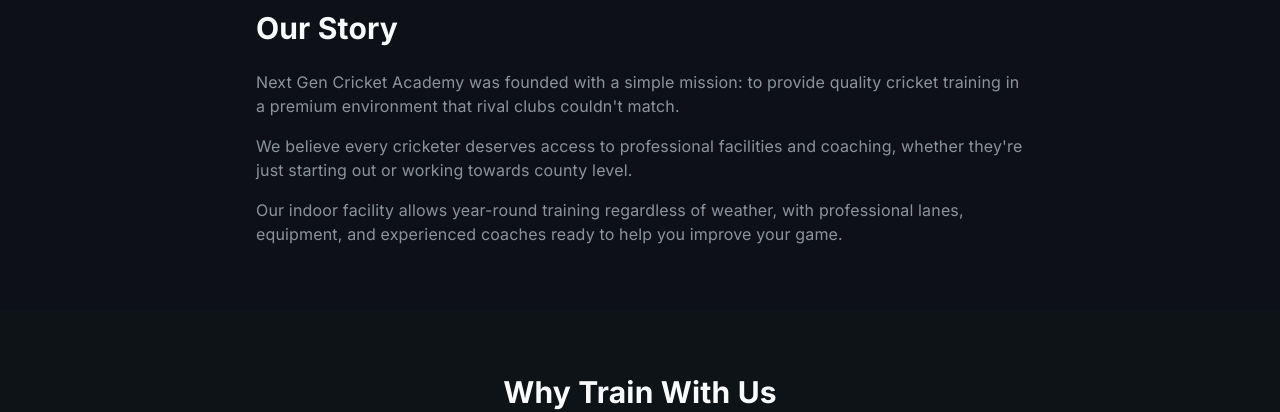
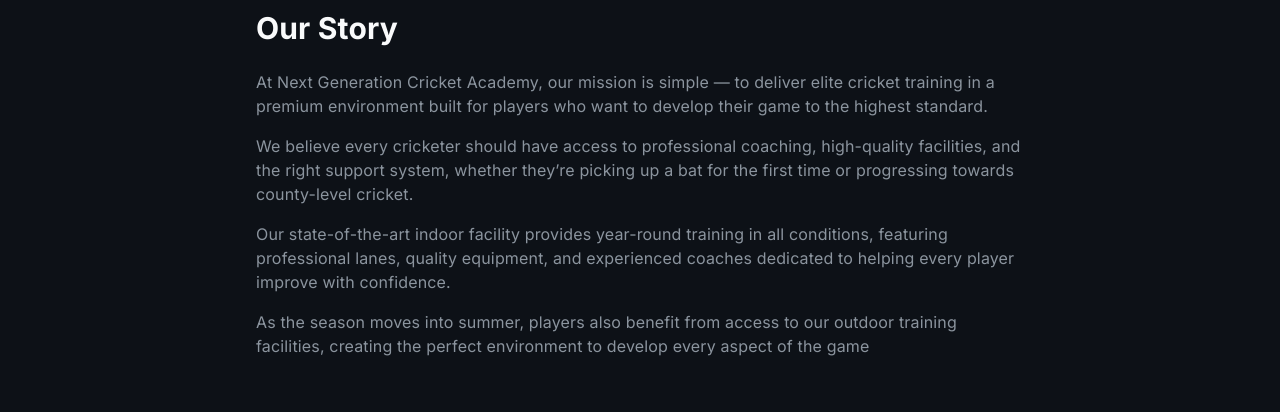
Before and after one commit to Hap-i/cricpro-acedemy-new, a Next.js app in the folder apps/web/: page /about in a window 1280 px wide. Shown: the part 483-895 px from the top of the page. Built offline with nearby package versions, Linux system fonts and the light colour scheme; no server answers.

Commit message:
text feedback chnages

```diff
--- a/apps/web/app/about/page.tsx
+++ b/apps/web/app/about/page.tsx
@@ -39,17 +39,20 @@
             <h2 className="text-2xl md:text-3xl font-bold mb-6">Our Story</h2>
             <div className="space-y-4 text-muted-foreground">
               <p>
-                Next Gen Cricket Academy was founded with a simple mission: to provide
-                quality cricket training in a premium environment that rival clubs couldn't match.
+                At Next Generation Cricket Academy, our mission is simple — to deliver elite cricket training in a
+                premium environment built for players who want to develop their game to the highest standard.
               </p>
               <p>
-                We believe every cricketer deserves access to professional facilities and
-                coaching, whether they're just starting out or working towards county level.
+                We believe every cricketer should have access to professional coaching, high-quality facilities, and the right support system,
+                whether they’re picking up a bat for the first time or progressing towards county-level cricket.
               </p>
               <p>
-                Our indoor facility allows year-round training regardless of weather, with
-                professional lanes, equipment, and experienced coaches ready to help you
-                improve your game.
+                Our state-of-the-art indoor facility provides year-round training in all conditions, featuring professional lanes, quality equipment, and
+                experienced coaches dedicated to helping every player improve with confidence.
+              </p>
+              <p>
+                As the season moves into summer, players also benefit from access to our outdoor training facilities,
+                creating the perfect environment to develop every aspect of the game
               </p>
             </div>
           </div>
--- a/apps/web/components/sections/coaching-section.tsx
+++ b/apps/web/components/sections/coaching-section.tsx
@@ -14,7 +14,7 @@
           <FadeIn>
             <Badge variant="outline" className="mb-4 border-primary/30 text-primary">Elite Development</Badge>
             <h2 className="text-3xl md:text-4xl font-bold mb-4">
-              Expert Coaching, Personal Attention
+               Elite Coaching with Individual Attention
             </h2>
             <p className="text-muted-foreground text-lg mb-8 max-w-2xl mx-auto">
               {services.coaching.description}
--- a/apps/web/components/sections/hero-section.tsx
+++ b/apps/web/components/sections/hero-section.tsx
@@ -83,7 +83,7 @@
             transition={{ duration: 0.6, delay: 0.35 }}
             className="text-lg md:text-xl text-muted-foreground max-w-2xl mx-auto"
           >
-            Where casual players become serious cricketers. Book your lane, join a session, or train with our expert coaches.
+            Where casual players become serious cricketers. Reserve a lane, drop into group sessions, or level up with pro coaching.
           </motion.p>
 
           {/* CTAs */}
--- a/apps/web/lib/data.ts
+++ b/apps/web/lib/data.ts
@@ -1,7 +1,7 @@
 export const services = {
   laneHire: {
     title: "Lane Hire",
-    description: "Practice at your own pace with our premium indoor lanes. Perfect for solo training or playing with friends.",
+    description: "Level up your game with premium indoor lanes made for precision practice and competitive fun.",
     price: {
       offPeak: 15,
       peak: 25,
@@ -50,7 +50,7 @@
   },
   coaching: {
     title: "One-to-One Coaching",
-    description: "Personalized coaching from experienced coaches. Accelerate your development with tailored feedback and training.",
+    description: "Unlock your full potential through personalised coaching sessions, expert insight, and performance-focused training tailored to you.",
     price: "Coming Soon",
     cta: "Enquire About Coaching",
     path: "/coaching",
```
